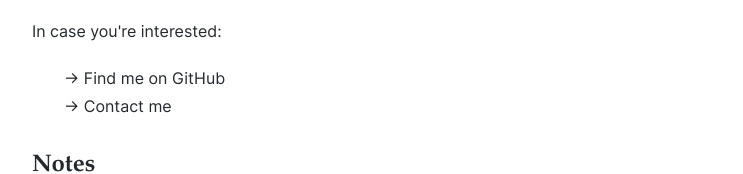
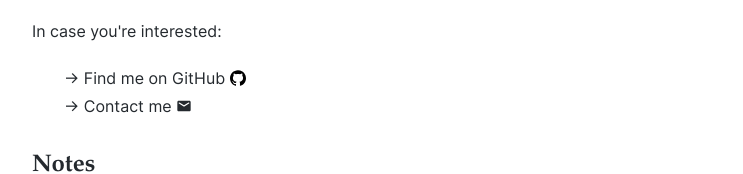
Before and after one commit to hungdoansy/hungdoan.xyz, a Next.js app: page / in a window 1280 px wide. Shown: the part 325-499 px from the top of the page, without its empty margins (268-1011 px from the left). Built offline with nearby package versions, Linux system fonts and the light colour scheme.

Commit message:
chore: update contact info

```diff
--- a/src/pages/index.tsx
+++ b/src/pages/index.tsx
@@ -23,6 +23,30 @@ const GithubSVG = () => {
                 }
             `}</style>
         </svg>
+    )
+}
+
+const EmailSVG = () => {
+    return (
+        <span className="logo">
+            <svg width="1em" height="1em" viewBox="0 0 24 24">
+                <path
+                    fill="currentColor"
+                    d="M20 4H4c-1.1 0-1.99.9-1.99 2L2 18c0 1.1.9 2 2 2h16c1.1 0 2-.9 2-2V6c0-1.1-.9-2-2-2zm-.4 4.25l-7.07 4.42c-.32.2-.74.2-1.06 0L4.4 8.25a.85.85 0 1 1 .9-1.44L12 11l6.7-4.19a.85.85 0 1 1 .9 1.44z"
+                />
+            </svg>
+            <style jsx>{`
+                .logo {
+                    display: inline-block;
+                    height: 1em;
+                    vertical-align: -2px;
+
+                    > svg {
+                        height: 100%;
+                    }
+                }
+            `}</style>
+        </span>
     )
 }
 
@@ -62,10 +86,10 @@ const HomePage: NextPage<Props> = ({ notes }) => {
                 <p>In case you&apos;re interested:</p>
                 <ul style={{ listStyle: "none" }}>
                     <li>
-                        -&gt; <Link href="https://github.com/hungdoansy">Find me on GitHub</Link>
+                        -&gt; <Link href="https://github.com/hungdoansy">Find me on GitHub</Link> <GithubSVG />
                     </li>
                     <li>
-                        -&gt; <Link href="mailto:hey@syhung.me">Contact me</Link>
+                        -&gt; <Link href="mailto:hungdoansy@gmail.com">Contact me</Link> <EmailSVG />
                     </li>
                 </ul>
 
```
